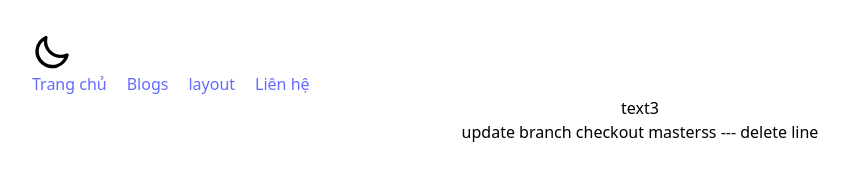
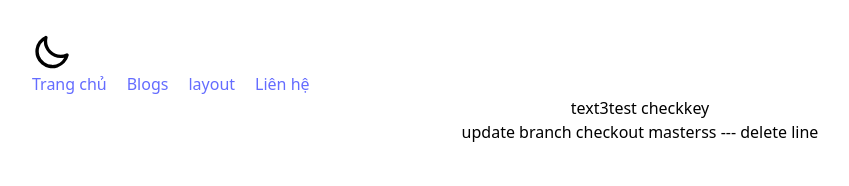
Before and after one commit to hqthinh0/klinecharts, a React (Vite) app: page /blogs in a window 1280 px wide. Shown: the top 186 px of the page, without its empty margins (0-849 px from the left). Built offline with nearby package versions, Linux system fonts and the light colour scheme.

Commit message:
add test

```diff
--- a/src/Components/NewPage.jsx
+++ b/src/Components/NewPage.jsx
@@ -7,6 +7,7 @@ const NewPage = () => {
   return (
     <div>
       {text.textOne}
+      test checkkey
     </div>
   )
 }
```
